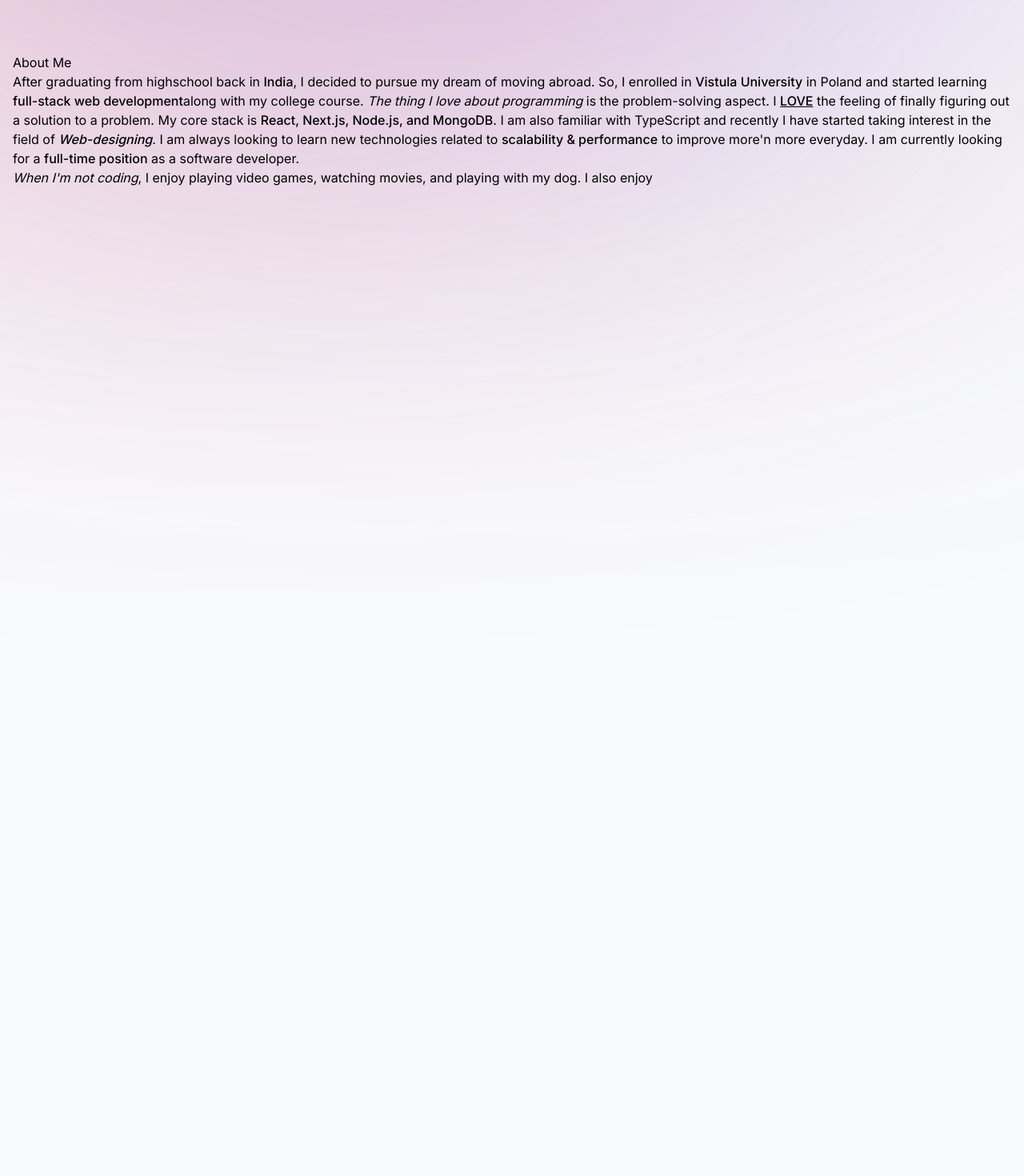
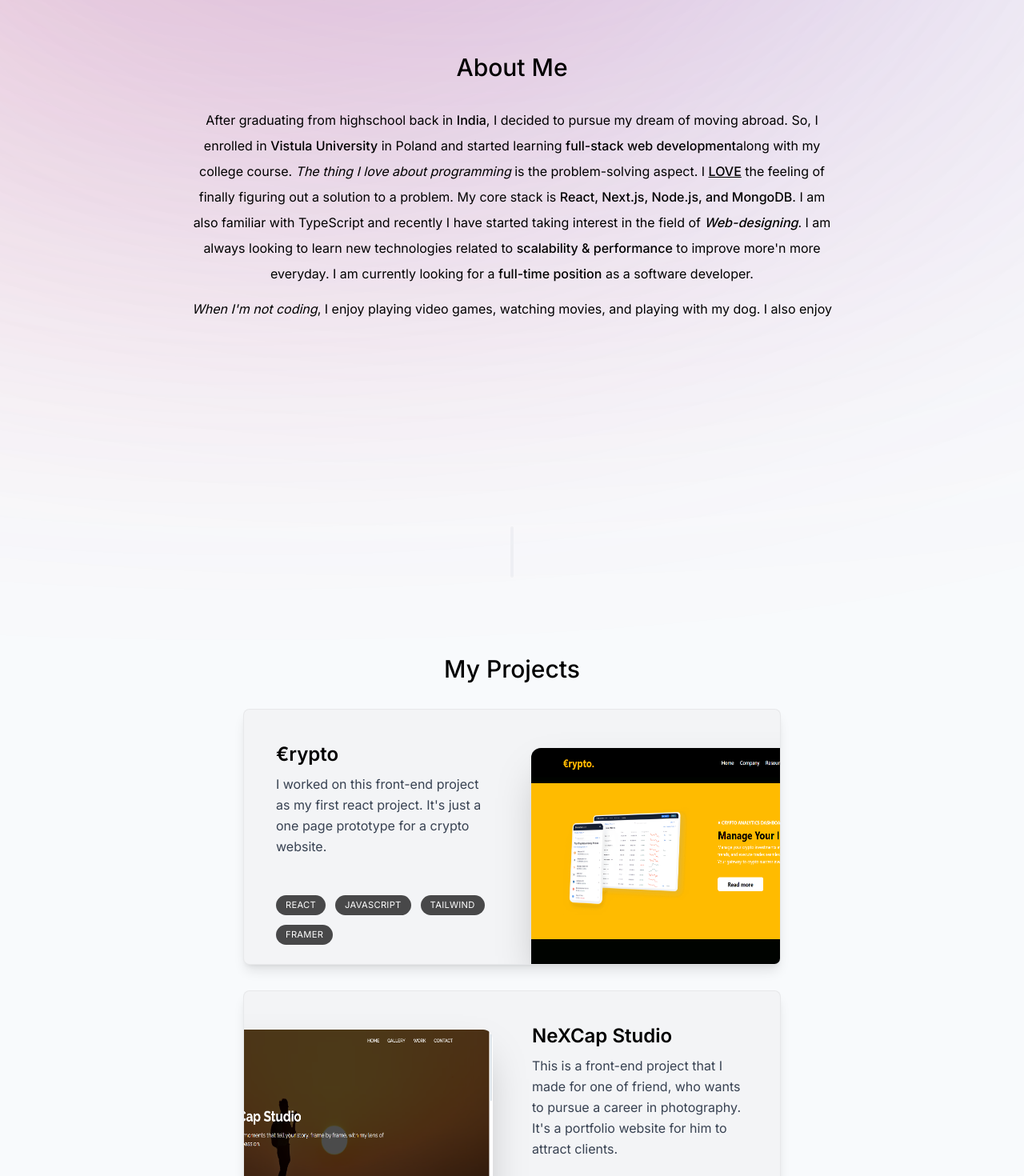
Before and after one commit to Nanashi-101/portfolio-site, a Next.js app: page / in a window 1280 px wide. Shown: the part 720-2190 px from the top of the page at 80% size. Built offline with nearby package versions, Linux system fonts and the light colour scheme.

Commit message:
Completed till the project section

```diff
--- a/app/page.tsx
+++ b/app/page.tsx
@@ -1,6 +1,7 @@
 import About from "@/components/About";
 import Intro from "@/components/Intro";
-import SectionDivider from "@/components/SectionDivider";
+import Projects from "@/components/Projects";
+import SectionDivider from "@/components/section-divider";
 
 export default function Home() {
   return (
@@ -8,6 +9,8 @@ export default function Home() {
       <Intro />
       <SectionDivider />
       <About/>
+      <SectionDivider />
+      <Projects />
     </main>
   );
 }
--- a/components/About.tsx
+++ b/components/About.tsx
@@ -1,10 +1,19 @@
+"use client";
+
+import { motion } from 'framer-motion'
 import React from 'react'
+import SectionHeading from './section-heading';
+
 
 const About = () => {
     return (
-        <section>
-            <h2>About Me</h2>
-            <p>After graduating from highschool back in {" "}
+        <motion.section className='mb-28 max-w-[50rem] text-center leading-8 sm:mb-40'
+        initial={{ opacity: 0, y: 100 }}
+        animate={{ opacity: 1, y: 0 }}
+        transition={{delay: 0.175, duration: 0.3 }}
+        >
+            <SectionHeading>about me</SectionHeading>
+            <p className='mb-3'>After graduating from highschool back in {" "}
                 <span className="font-medium">India</span>, I decided to pursue my dream of moving abroad. So, I enrolled in{" "} <span className="font-medium">Vistula University</span> in Poland and started learning{" "}
                 <span className="font-medium">full-stack web development</span>along with my college course.{" "}
                 <span className="italic">The thing I love about programming</span> is the
@@ -24,7 +33,7 @@ const About = () => {
                 <span className="italic">When I'm not coding</span>, I enjoy playing
                 video games, watching movies, and playing with my dog. I also enjoy
             </p>
-        </section>
+        </motion.section>
     )
 }
 
--- /dev/null
+++ b/components/Projects.tsx
@@ -0,0 +1,88 @@
+"use client";
+//Try to not use it here because it's not necessary other than projectCard component. Maybe make a new file for it.
+
+import React, { useRef } from 'react'
+import SectionHeading from './section-heading'
+import { projectsData } from '@/lib/data'
+import Image from 'next/image'
+import { motion, useScroll, useTransform } from 'framer-motion'
+
+const Projects = () => {
+    return (
+        <div>
+            <SectionHeading>my projects</SectionHeading>
+            <div className=''>
+                {
+                    projectsData.map
+                        (
+                            (project, index) =>
+                            (
+                                <React.Fragment key={index}>
+                                    <ProjectCard {...project} id={index} />
+                                </React.Fragment>
+                            )
+                        )
+                }
+            </div>
+        </div>
+    )
+}
+
+type ProjectCardProps = typeof projectsData[number];
+type ProjectCardIndex = number;
+
+const ProjectCard = ({ title, description, tags, imageUrl }: ProjectCardProps, id: ProjectCardIndex) => {
+    const cardRef = useRef<HTMLDivElement>(null);
+
+    const { scrollYProgress } = useScroll({
+        target: cardRef,
+        offset: ["0 1", "1.33 1"]
+        //! So, this is the offset value that we need to pass to the useScroll hook from framer-motion. The two number inside the quotes represents viewport and target positions. The firs-value:("0 1": 0->bottom-of-viewport, 1->start-of-target).
+    })
+
+    const scaleProgress = useTransform(scrollYProgress, [0, 1], [0.5, 1])
+    const opacityProgress = useTransform(scrollYProgress, [0, 1], [0.5, 1])
+
+    return (
+        <motion.div style={{
+            scale: scaleProgress,
+            opacity: opacityProgress,
+        }}
+            className='group mb-5 sm:mb-8 last:mb-0'
+        >
+            <section ref={cardRef} className='relative bg-gray-100 max-w-[42rem] overflow-hidden border border-black/5 rounded-lg shadow-lg sm:pr-8 sm:h-[20rem] hover:bg-gray-200 transition-all '>
+                <div className='flex flex-col pt-4 pb-6 px-5 sm:pl-10 sm:pr-2 sm:pt-10 h-full sm:max-w-[50%] group-even:sm:ml-[20rem]'>
+                    <h3 className='text-2xl font-semibold'>{title}</h3>
+                    <p className='mt-2 leading-relaxed text-gray-700 w-full'>{description}</p>
+                    <ul className='flex gap-3 flex-wrap items-center mt-4 sm:mt-auto'>
+                        {
+                            tags.map((tag, index) => <li key={index} className='bg-black/[0.7] text-white text-[0.7rem] px-3 py-1 uppercase rounded-full tracking-wide'>{tag}</li>)
+                        }
+                    </ul>
+                </div>
+                <Image src={imageUrl} alt={title} quality={95} className='sm:absolute top-12 -right-40 w-[29.45rem] h-[17rem] rounded-t-xl shadow-2xl object-fill
+                group-even:sm:right-[initial] group-even:sm:-left-40
+                group-hover:sm:scale-105
+                group-hover:sm:-translate-x-3 group-hover:sm:translate-y-3 group-hover:sm:-rotate-3
+
+                group-even:group-hover:sm:translate-x-3
+                group-even:group-hover:sm:translate-y-3
+                group-even:group-hover:sm:rotate-3
+                transition-all'/>
+            </section>
+        </motion.div>
+    )
+}
+
+
+/*
+group-even:sm:right-[initial] group-even:sm:-left-40
+
+group-even:sm:ml-[20rem]
+
+group-even:group-hover:sm:translate-x-3
+group-even:group-hover:sm:translate-y-3
+group-even:group-hover:sm:rotate-3
+*/
+
+export default Projects
--- /dev/null
+++ b/components/section-heading.tsx
@@ -0,0 +1,15 @@
+// Not exactly needed but as I am learning typescript I decided to go with the tutorial as it is necessary to know how to write typescript code professionally.
+
+import React from 'react'
+
+interface HeadingProps {
+    children: React.ReactNode
+}
+
+const SectionHeading = ({ children }: HeadingProps) => {
+    return (
+        <h2 className='text-3xl font-medium capitalize mb-8 text-center'>{children}</h2>
+    )
+}
+
+export default SectionHeading
--- a/lib/data.ts
+++ b/lib/data.ts
@@ -62,24 +62,24 @@ export const experiencesData = [
 
 export const projectsData = [
   {
-    title: "CorpComment",
+    title: "€rypto",
     description:
-      "I worked as a full-stack developer on this startup project for 2 years. Users can give public feedback to companies.",
-    tags: ["React", "Next.js", "MongoDB", "Tailwind", "Prisma"],
+      "I worked on this front-end project as my first react project. It's just a one page prototype for a crypto website.",
+    tags: ["React", "JavaScript", "Tailwind", "Framer"],
     imageUrl: krypto,
   },
   {
-    title: "rmtDev",
+    title: "NeXCap Studio",
     description:
-      "Job board for remote developer jobs. I was the front-end developer. It has features like filtering, sorting and pagination.",
-    tags: ["React", "TypeScript", "Next.js", "Tailwind", "Redux"],
+      "This is a front-end project that I made for one of friend, who wants to pursue a career in photography. It's a portfolio website for him to attract clients.",
+    tags: ["React", "TypeScript", "Next.js", "Tailwind"],
     imageUrl: nexcapstudio,
   },
   {
-    title: "Word Analytics",
+    title: "Image Gallery",
     description:
-      "A public web app for quick analytics on text. It shows word count, character count and social media post limits.",
-    tags: ["React", "Next.js", "SQL", "Tailwind", "Framer"],
+      "This is very basic Image Gallery project that I made to learn how to use tailwind to make creative designs. I also used framer motion to add some animations.",
+    tags: ["React", "Tailwind", "Framer"],
     imageUrl: ImageGallery,
   },
 ] as const;
@@ -94,14 +94,8 @@ export const skillsData = [
   "Node.js",
   "Git",
   "Tailwind",
-  "Prisma",
   "MongoDB",
-  "Redux",
-  "GraphQL",
-  "Apollo",
   "Express",
-  "PostgreSQL",
   "Python",
-  "Django",
   "Framer Motion",
 ] as const;
```
Also changed, not shown: components/section-divider.tsx (renamed from components/SectionDivider.tsx).
